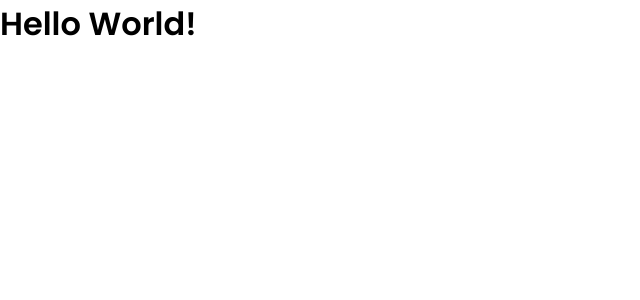
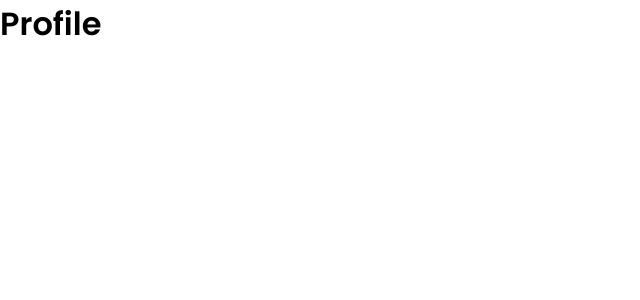
Before and after one commit to enoquerogerio/auth-app, a React (Vite) app: page / in a window 1280 px wide. Shown: the top 300 px of the page, without its empty margins (0-640 px from the left). Built offline with nearby package versions, Linux system fonts and the light colour scheme.

Commit message:
add routes and create pages

```diff
--- a/package.json
+++ b/package.json
@@ -11,7 +11,8 @@
   },
   "dependencies": {
     "react": "^18.2.0",
-    "react-dom": "^18.2.0"
+    "react-dom": "^18.2.0",
+    "react-router-dom": "^6.16.0"
   },
   "devDependencies": {
     "@types/react": "^18.2.15",
--- a/src/App.jsx
+++ b/src/App.jsx
@@ -1,11 +1,13 @@
+import React from "react";
+import { BrowserRouter as Router } from "react-router-dom";
+import MyRoutes from "./routes/MyRoutes";
 
 function App() {
-
   return (
-    <>
-      <h1>Hello World!</h1>
-    </>
-  )
+    <Router>
+      <MyRoutes />
+    </Router>
+  );
 }
 
-export default App
+export default App;
--- /dev/null
+++ b/src/pages/Login.jsx
@@ -0,0 +1,9 @@
+import React from "react";
+
+function Login(){
+    return(
+        <div>Login</div>
+    )
+}
+
+export default Login
--- /dev/null
+++ b/src/pages/NotFound.jsx
@@ -0,0 +1,9 @@
+import React from "react";
+
+function NotFound(){
+    return(
+        <h1>Page not found</h1>
+    )
+}
+
+export default NotFound
--- /dev/null
+++ b/src/pages/Profile.jsx
@@ -0,0 +1,9 @@
+import React from "react";
+
+function Profile(){
+    return(
+        <h1>Profile</h1>
+    )
+}
+
+export default Profile
--- /dev/null
+++ b/src/pages/Register.jsx
@@ -0,0 +1,9 @@
+import React from "react";
+
+function Register(){
+    return(
+        <div>Register</div>
+    )
+}
+
+export default Register
--- /dev/null
+++ b/src/routes/MyRoutes.jsx
@@ -0,0 +1,17 @@
+import React from "react";
+import { Routes, Route } from "react-router-dom";
+import Login from "../pages/Login";
+import Register from "../pages/Register";
+import NotFound from "../pages/NotFound";
+import Profile from "../pages/Profile"
+
+export default function MyRoutes(){
+    return(
+        <Routes>
+            <Route path="/" element={<Profile/>}/>
+            <Route path="/login" element={<Login/>}/>
+            <Route path="/register" element={<Register/>}/>
+            <Route path="*" element={<NotFound />}/>
+        </Routes>
+    )
+}
```
Also changed, not shown: .eslintrc.cjs, 1 other file (tests, documents, lock files or other folders).
